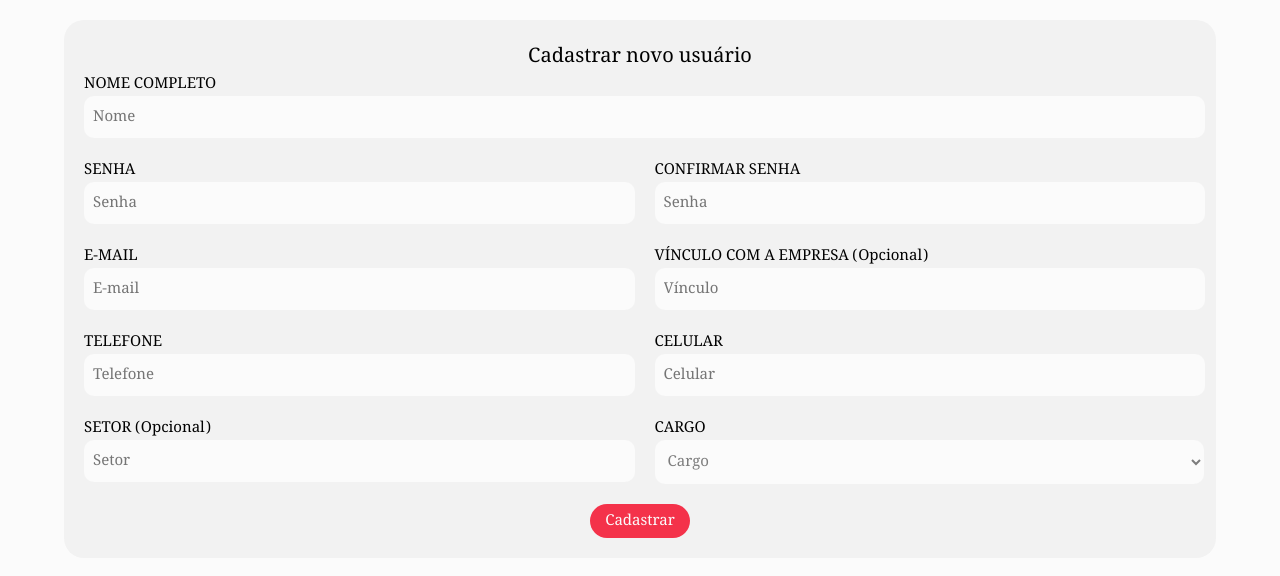
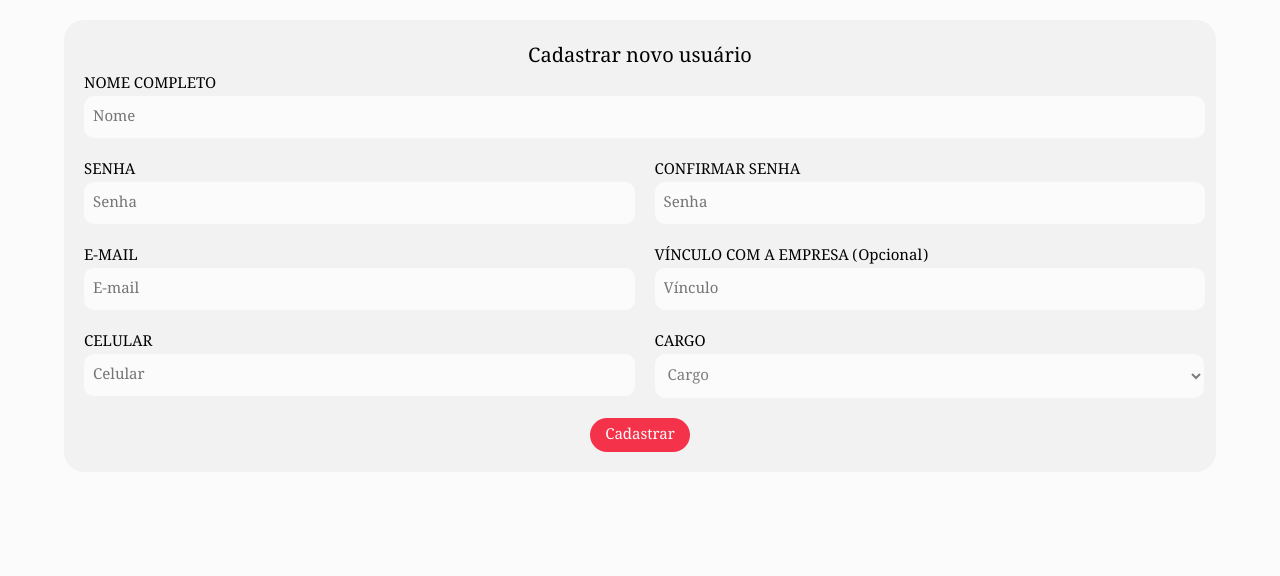
Before and after one commit to equipedevo/API_2_FRONT, a React (Create React App) app in the folder hermez/: page /cadastroUser in a window 1280 px wide. Shown: the top 576 px of the page. Built offline with nearby package versions, Linux system fonts and the light colour scheme.

Commit message:
T05 - Arrumei a conexão do back do Cadastro do Usuário;

```diff
--- a/hermez/src/pages/CadastroUser.js
+++ b/hermez/src/pages/CadastroUser.js
@@ -8,33 +8,20 @@ export default function CadastroUser() {
     const [senhaConfirmada, setSenhaConfirmada] = useState('');
     const [email, setEmail] = useState('');
     const [vinculo, setVinculo] = useState('');
-    const [telefone, setTelefone] = useState('');
     const [celular, setCelular] = useState('');
-    const [setor, setSetor] = useState('');
     const [cargo, setCargo] = useState(0);
     const [erroSenha, setErro] = useState('');
 
     // Função para formatar telefone
     function formatPhoneNumber(phone, id) {
         phone = phone.replace(/\D/g, '');
-        if (document.getElementById(id).maxLength === 10) {
-            phone = phone.replace(/(\d{2})(\d{4})(\d{4})/, '($1) $2-$3');
-        }
-        else if (document.getElementById(id).maxLength === 11) {
-            phone = phone.replace(/(\d{2})(\d{5})(\d{4})/, '($1) $2-$3');
-        }
+        phone = phone.replace(/(\d{2})(\d{5})(\d{4})/, '($1) $2-$3');
         return phone;
-    }
-
-    function handleTelefoneChange(event) {
-        const inputTelefone = event.target.value;
-        const formattedTelefone = formatPhoneNumber(inputTelefone, "telefoneCadastro");
-        setTelefone(formattedTelefone);
     }
 
     function handleCelularChange(event) {
         const inputCelular = event.target.value;
-        const formattedCelular = formatPhoneNumber(inputCelular, "celularCadastro");
+        const formattedCelular = formatPhoneNumber(inputCelular);
         setCelular(formattedCelular);
     }
 
@@ -53,10 +40,6 @@ export default function CadastroUser() {
         setVinculo(vinculo);
     }
 
-    function handleSetorChange(event) {
-        const setor = event.target.value;
-        setSetor(setor);
-    }
 
     function handleCargoChange(event) {
         const selectedCargo = parseInt(event.target.value);
@@ -77,9 +60,6 @@ export default function CadastroUser() {
         else if (!criterioDeAceitacao) {
             setErro(`Crie uma senha com no mínimo 8 caracteres, tendo pelo menos: 1 número; 1 letra maiúscula; 1 caracter especial;`);
         }
-        else if (telefone.length !== 14) {
-            setErro('O número de telefone inserido está incorreto.');
-        }
         else if (celular.length !== 15) {
             setErro('O número de celular inserido está incorreto.');
         }
@@ -88,16 +68,16 @@ export default function CadastroUser() {
         }
         else {
             setErro(``);
-            fetch("https:hermezapi-backvercelappfuncionariocadastro", {
+            fetch("https://hermezapi-back.vercel.app/funcionario/cadastro?dev=true", {
                 method:'POST',
                 body: JSON.stringify({
                     nome: nomeCompleto,
                     email: email,
                     celular: celular,
                     senha: senha,
-                    cargo: cargo,
-                    // emp_cod: razaoSocial,
-                    // funcao: funcao
+                    car_cod: cargo,
+                    emp_cod: localStorage.getItem("emp_cod"),
+                    função: vinculo
                 }),
                 headers: {
                     'Accept': 'application/json',
@@ -106,11 +86,12 @@ export default function CadastroUser() {
                 mode: 'cors'
             }).then(response => {
                 if(response.status === 200) {
-                    console.log('Sucesso')
+                    localStorage.setItem("novoCadastro", 'novo cadastro');
+                    window.location.href = './'
                 }
                 else {
                     (response.json()).then(data => {
-                        console.log(data.msg)
+                        setErro(data.msg)
                     });
                 }
             });
@@ -189,20 +170,6 @@ export default function CadastroUser() {
 
                     <div className='div2ColunasFormCadastro'>
                         <div>
-                            <span htmlFor="telefone">TELEFONE</span>
-                            <input
-                                autoComplete="off"
-                                id="telefoneCadastro"
-                                maxLength="10"
-                                name='telefoneCadastro'
-                                onChange={handleTelefoneChange}
-                                value={telefone}
-                                placeholder='Telefone'
-                                required
-                                type="text"
-                            />
-                        </div>
-                        <div>
                             <span htmlFor="celular">CELULAR</span>
                             <input
                                 autoComplete="off"
@@ -213,23 +180,6 @@ export default function CadastroUser() {
                                 value={celular}
                                 placeholder='Celular'
                                 required
-                                type="text"
-                            />
-                        </div>
-                    </div>
-
-                    <div className='div2ColunasFormCadastro'>
-                        <div>
-                            <span htmlFor="setor">
-                                SETOR
-                                <span className='opcional'> (Opcional)</span>
-                            </span>
-                            <input
-                                id="setorCadastro"
-                                name='setor'
-                                value={setor}
-                                onChange={handleSetorChange}
-                                placeholder='Setor'
                                 type="text"
                             />
                         </div>
```
